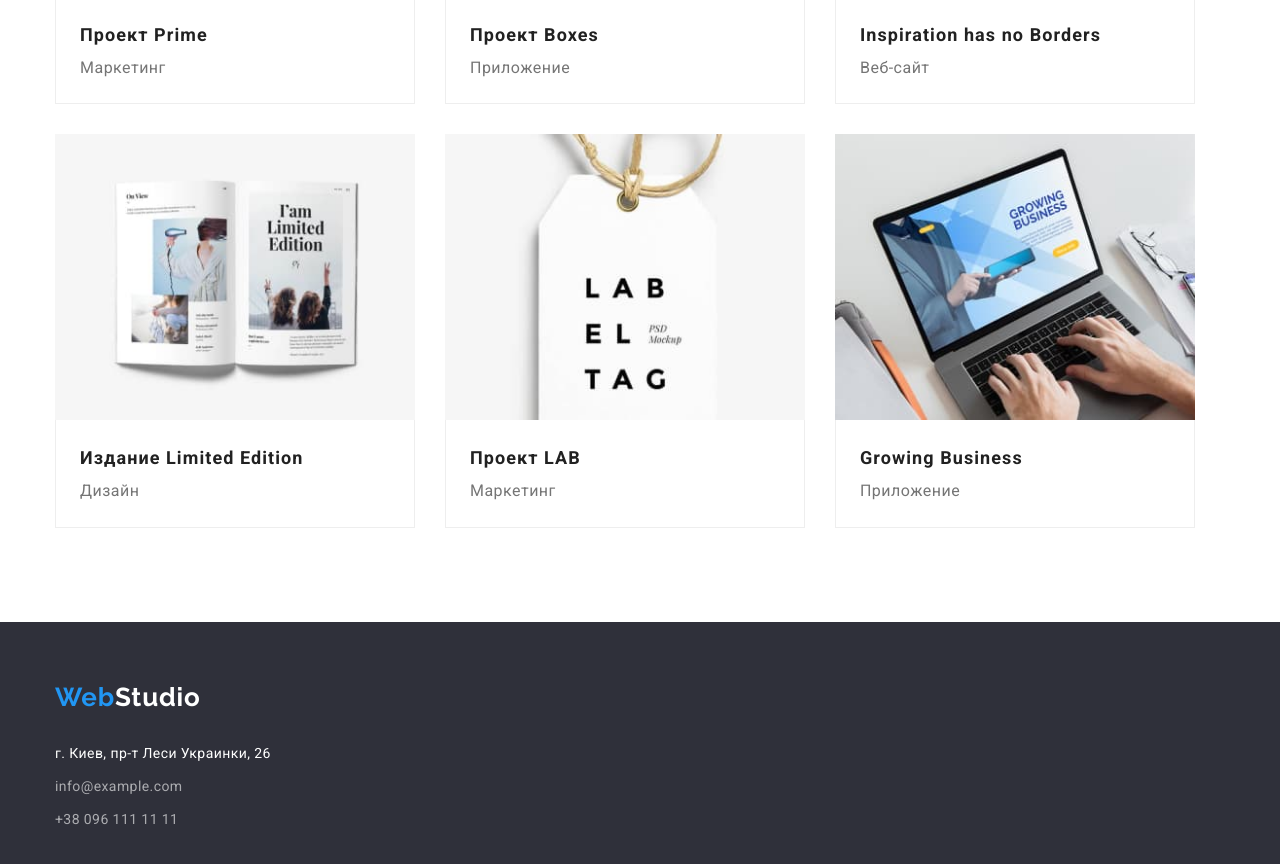
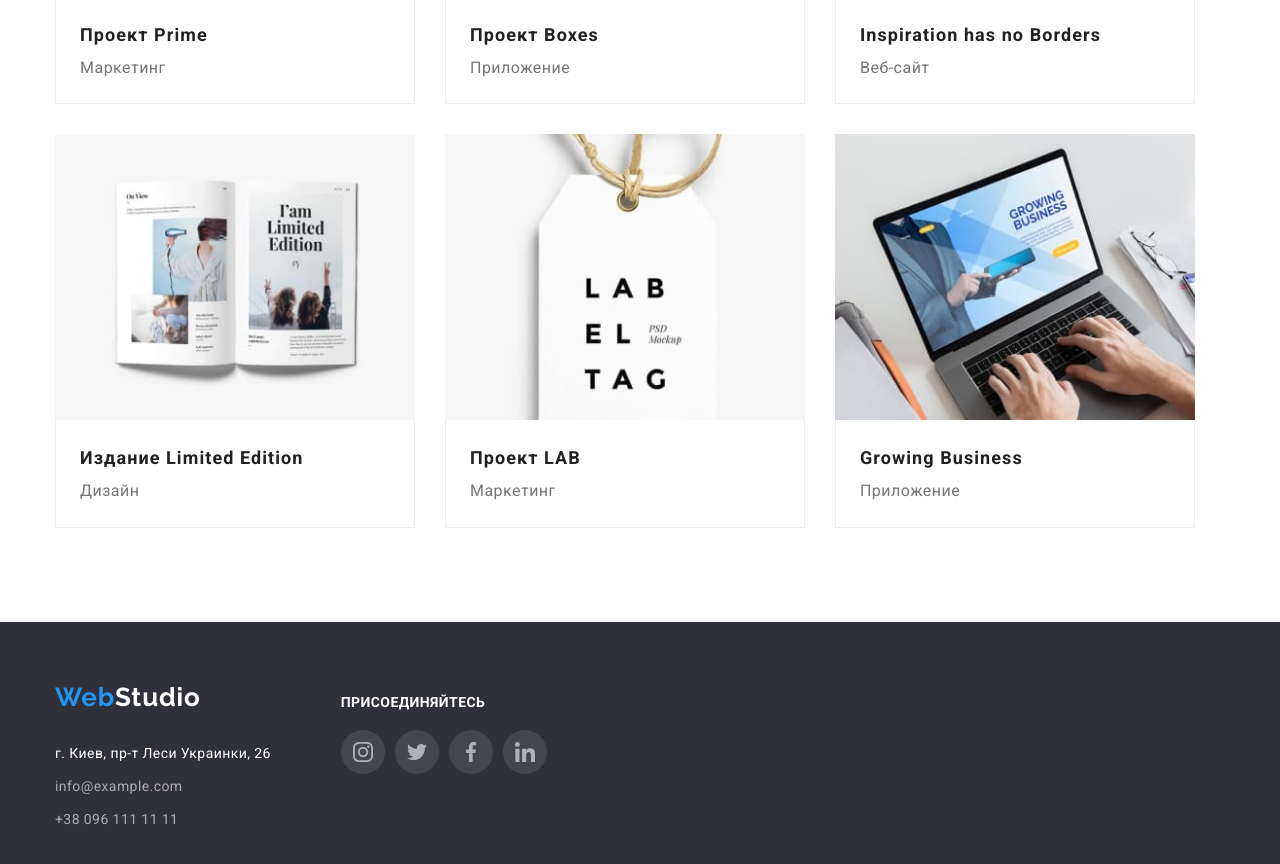
Before and after one commit to HalkinK/goit-markup-hw-04, a plain HTML site: page portfolio.html in a window 1280 px wide. Shown: the part 1012-1876 px from the top of the page. Drawn offline with nearby package versions, Linux system fonts and the light colour scheme.

Commit message:
Показывает футер страницы

```diff
--- a/css/styles.css
+++ b/css/styles.css
@@ -380,7 +380,7 @@ p {
 
   border-radius: 50%;
 
-  background-color: #fff;
+  /* background-color: #fff; */
   fill: #afb1b8;
 }
 
@@ -417,10 +417,19 @@ p {
   padding-right: auto;
 }
 
+.footer-box {
+  display: inline-flex;
+  justify-content: center;
+}
+
+.address-box {
+  display: inline-flex;
+
+  margin-right: 70px;
+}
+
 .footer-addr {
   display: block;
-  /* position: left; */
-  /* margin-left: auto; */
 
   font-size: 14px;
   line-height: 1.71;
@@ -442,6 +451,67 @@ p {
 
 .footer-link {
   color: rgba(255, 255, 255, 0.6);
+}
+
+.join {
+  display: inline-block;
+  align-items: center;
+  justify-content: center;
+
+  padding-top: 12px;
+
+  /* border: solid 1px red; */
+}
+
+.join-title {
+  font-weight: 700;
+  font-size: 14px;
+  line-height: 16px;
+  letter-spacing: 0.03em;
+  text-transform: uppercase;
+  color: #fff;
+  text-align: left;
+
+  margin-bottom: 20px;
+}
+
+/* Footer social links */
+
+.f-social-links {
+  display: flex;
+  justify-content: center;
+
+  margin-top: 0;
+  margin-bottom: 0;
+
+  padding-left: 0;
+}
+
+.f-social-link {
+  display: inline-flex;
+  justify-content: center;
+  align-items: center;
+
+  width: 44px;
+  height: 44px;
+
+  padding: 0;
+  margin: 0;
+
+  border-radius: 50%;
+
+  background-color: rgba(255, 255, 255, 0.1);
+  fill: #afb1b8;
+}
+
+.f-social-links > .item:not(:last-child) {
+  margin-right: 10px;
+}
+
+.f-social-link:hover,
+.f-social-link:focus {
+  background-color: var(--accent-color);
+  fill: #fff;
 }
 
 /* Portfolio */
--- a/portfolio.html
+++ b/portfolio.html
@@ -146,10 +146,13 @@
     <!-- Подвал страницы-->
     <footer class="footer">
       <div class="container">
-        <div class="footer-container">
+        <div class="footer-box">
+          <div class="address-box">
+            <div>
               <a class="logo footer-logo" href="/">
                 <span class="logo-color">Web</span><span class="white-text">Studio</span>
               </a>
+
 
               <address class="footer-addr">
                 <span class="white-text">г. Киев, пр-т Леси Украинки, 26</span><br />
@@ -158,6 +161,46 @@
               </address>
             </div>
           </div>
+
+          <div class="join">
+
+            <h2 class="join-title">присоединяйтесь</h2>
+            <ul class="f-social-links">
+              <li class="item">
+                <a class="f-social-link" href="">
+                  <svg class="social-icon">
+                    <use href="./images/symbol-defs.svg#icon-instagram"></use>
+                  </svg>
+                </a>
+              </li>
+              <li class="item">
+                <a class="f-social-link" href="">
+                  <svg class="social-icon">
+                    <use href="./images/symbol-defs.svg#icon-twitter"></use>
+                  </svg>
+                </a>
+              </li>
+              <li class="item">
+                <a class="f-social-link" href="">
+                  <svg class="social-icon">
+                    <use href="./images/symbol-defs.svg#icon-facebook"></use>
+                  </svg>
+                </a>
+              </li>
+              <li class="item">
+                <a class="f-social-link" href="">
+                  <svg class="social-icon">
+                    <use href="./images/symbol-defs.svg#icon-linkedin"></use>
+                  </svg>
+                </a>
+              </li>
+            </ul>
+
+          </div>
+        </div>
+
+      </div>
+      </div>
     </footer>
 
 </body>
```
Also changed, not shown: index.html (+44 -1 lines). Lines whose indentation alone changed are shown as unchanged.
